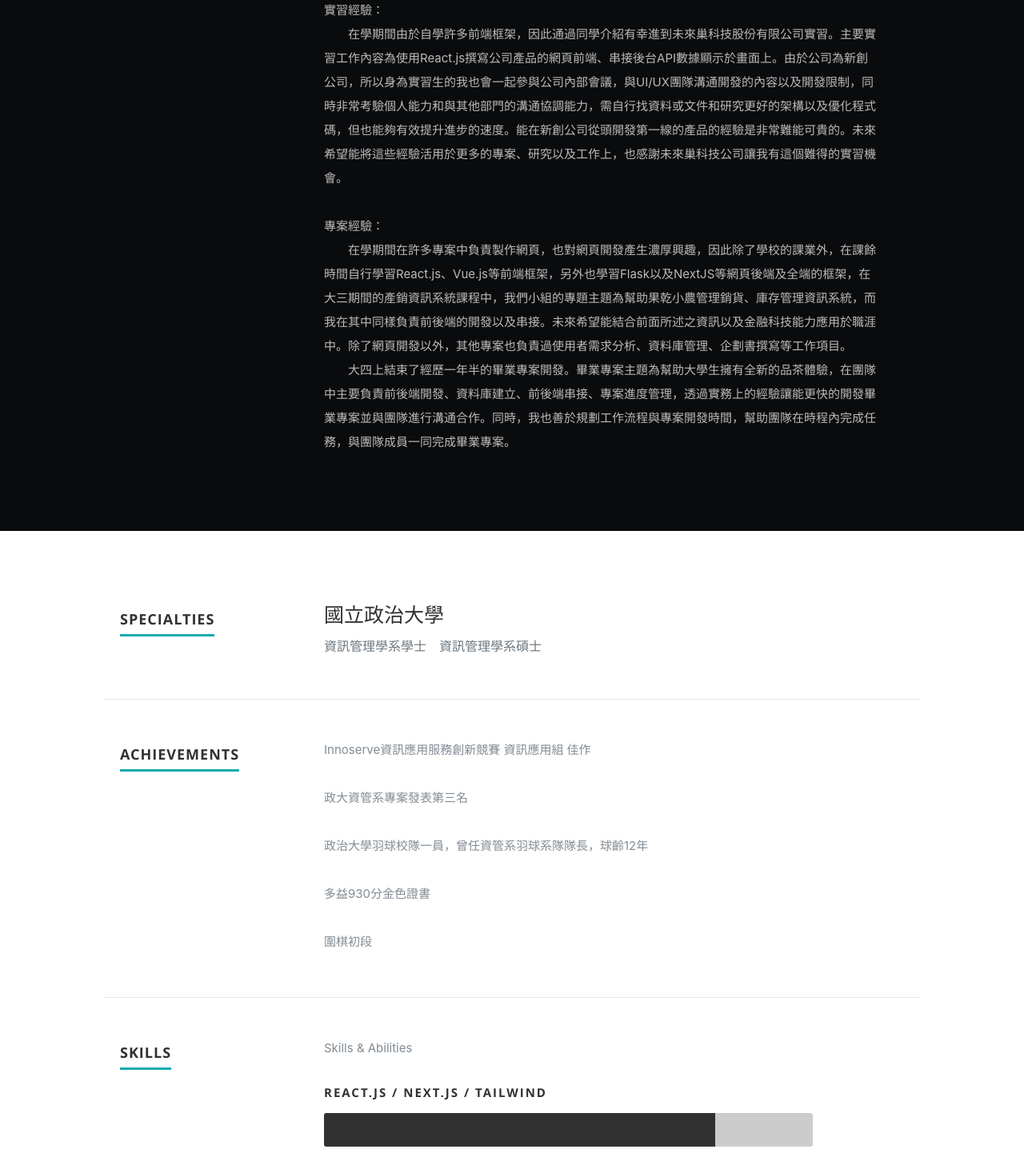
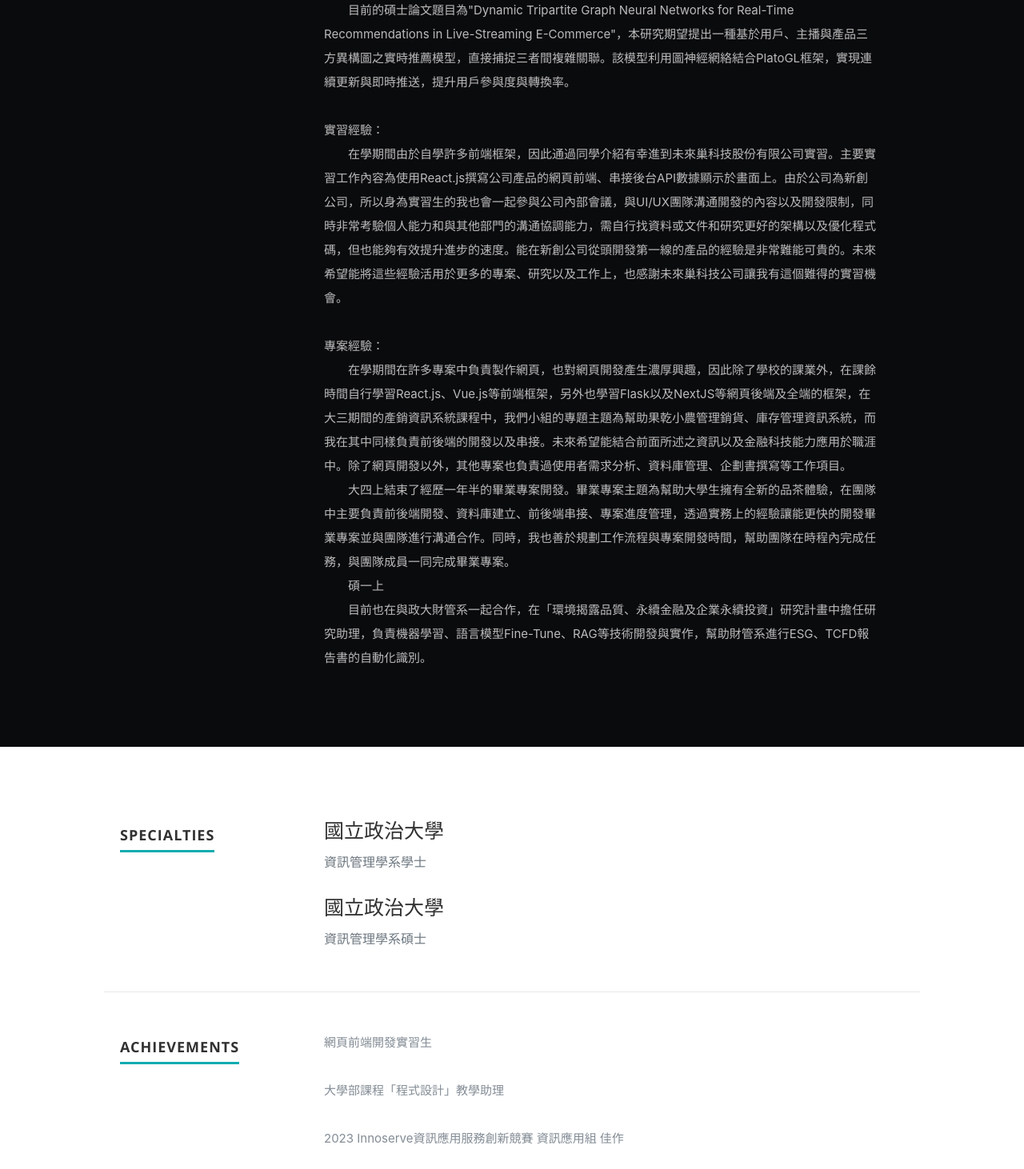
Before and after one commit to Mattis3858/my-portfolio, a React (Create React App) app: page / in a window 1280 px wide. Shown: the part 1330-2792 px from the top of the page at 80% size. Built offline with nearby package versions, Linux system fonts and the light colour scheme.

Commit message:
更新resumeData.js content

```diff
--- a/src/components/ContactUs.js
+++ b/src/components/ContactUs.js
@@ -11,6 +11,9 @@ function ContactUs(props) {
       <div className="row">
         <aside className="eigth columns footer-widgets">
           <div className="widget">
+            <h4>
+              LinkedIn : <a href={resumeData.linkedIn}>朱茂榛</a>
+            </h4>
             <h4>
               Github : <a href={resumeData.github}>Mattis3858</a>
             </h4>
--- a/src/resumeData.js
+++ b/src/resumeData.js
@@ -24,39 +24,62 @@ let resumeData = {
       url: "mailto: mustang3858@gmail.com",
       className: "fas fa-envelope",
     },
+    {
+      name: "LinkedIn",
+      url: "https://www.linkedin.com/in/%E8%8C%82%E6%A6%9B-%E6%9C%B1-152b96259/",
+      className: "fa fa-linkedin",
+    },
   ],
   aboutme:
     // "朱茂榛，現於政治大學資訊管理學系就讀。目前大四，為政大羽球校隊一員，不怕磨練。隨著大學期間不斷的累積讓我逐漸發掘寫程式的樂趣，也透過一次一次的課程專案找到自己有興趣的方向: 網頁開發。之後用了一個寒假的時間學習HTML以及CSS，之後也買了Udemy上的Javascript以及React.js課程，課餘時間也會閱讀React之官方文件持續精進自己的技能，後來大三上的企業資料通訊也讓我更了解專業的網路知識，另外還有一堂產銷資訊系統的課程期末專案需要使用Flask開發系統，而我作為開發人員也了解到前後端溝通的重要，同時透過網路資源以及官方文件自行學習關於後端Node.js以及Express.js，讓我更加確定自己未來的方向，也希望未來能夠進入相關的領域繼續探索。",
     `朱茂榛，大學以及研究所皆在政治大學資訊管理學系就讀，目前碩一。擁有強大problem solving的能力，不畏懼問題，也願意與團隊一起溝通、合作。
         目前為政大羽球校隊一員，不怕磨練。\n
         課業學習：
-        　　在政大資管系不僅習得程式能力，同時也吸收商學以及資訊管理的相關知識。大四期間修習了蕭舜文教授開設的網路安全的資料科學課程，從中學習了非常多機器學習、大型語言模型、資料處理與分析的知識。另外我也對金融方面有相當的興趣，希望能增加金融方面的相關知識，所以選修了財務管理、投資學、財務金融資訊分析以及ESG永續投資與綠色金融創新等金融課程，目前正在修習金融科技學程，期許能學習更多資訊系統以及金融知識。未來也將修習更多人工智慧以及大型語言模型更進階深入的課程，同時增進自己的硬實力與軟實力。\n\n
+        　　在政大資管系不僅習得程式能力，同時也吸收商學以及資訊管理的相關知識。大四期間修習了蕭舜文教授開設的網路安全的資料科學課程，從中學習了非常多機器學習、語言模型、資料處理與分析的知識。另外我也對金融方面有相當的興趣，希望能增加金融方面的相關知識，所以選修了財務管理、投資學、財務金融資訊分析以及ESG永續投資與綠色金融創新等金融課程，大學期間完成修習金融科技學程，期許能學習更多資訊系統以及金融知識。未來也將修習更多人工智慧以及大型語言模型更進階深入的課程，同時增進自己的硬實力與軟實力。
+        　　碩一上擔任資管系大學部的程式設計課程助教，透過設計、教學助教課，幫助大一新生了解Java運作原理、OOP基本概念。
+        　　目前的碩士論文題目為"Dynamic Tripartite Graph Neural Networks for Real-Time Recommendations in Live-Streaming E-Commerce"，本研究期望提出一種基於用戶、主播與產品三方異構圖之實時推薦模型，直接捕捉三者間複雜關聯。該模型利用圖神經網絡結合PlatoGL框架，實現連續更新與即時推送，提升用戶參與度與轉換率。\n
         實習經驗：
         　　在學期間由於自學許多前端框架，因此通過同學介紹有幸進到未來巢科技股份有限公司實習。主要實習工作內容為使用React.js撰寫公司產品的網頁前端、串接後台API數據顯示於畫面上。由於公司為新創公司，所以身為實習生的我也會一起參與公司內部會議，與UI/UX團隊溝通開發的內容以及開發限制，同時非常考驗個人能力和與其他部門的溝通協調能力，需自行找資料或文件和研究更好的架構以及優化程式碼，但也能夠有效提升進步的速度。能在新創公司從頭開發第一線的產品的經驗是非常難能可貴的。未來希望能將這些經驗活用於更多的專案、研究以及工作上，也感謝未來巢科技公司讓我有這個難得的實習機會。\n
         專案經驗：
         　　在學期間在許多專案中負責製作網頁，也對網頁開發產生濃厚興趣，因此除了學校的課業外，在課餘時間自行學習React.js、Vue.js等前端框架，另外也學習Flask以及NextJS等網頁後端及全端的框架，在大三期間的產銷資訊系統課程中，我們小組的專題主題為幫助果乾小農管理銷貨、庫存管理資訊系統，而我在其中同樣負責前後端的開發以及串接。未來希望能結合前面所述之資訊以及金融科技能力應用於職涯中。除了網頁開發以外，其他專案也負責過使用者需求分析、資料庫管理、企劃書撰寫等工作項目。
-        　　大四上結束了經歷一年半的畢業專案開發。畢業專案主題為幫助大學生擁有全新的品茶體驗，在團隊中主要負責前後端開發、資料庫建立、前後端串接、專案進度管理，透過實務上的經驗讓能更快的開發畢業專案並與團隊進行溝通合作。同時，我也善於規劃工作流程與專案開發時間，幫助團隊在時程內完成任務，與團隊成員一同完成畢業專案。`,
+        　　大四上結束了經歷一年半的畢業專案開發。畢業專案主題為幫助大學生擁有全新的品茶體驗，在團隊中主要負責前後端開發、資料庫建立、前後端串接、專案進度管理，透過實務上的經驗讓能更快的開發畢業專案並與團隊進行溝通合作。同時，我也善於規劃工作流程與專案開發時間，幫助團隊在時程內完成任務，與團隊成員一同完成畢業專案。
+        　　碩一上
+        　　目前也在與政大財管系一起合作，在「環境揭露品質、永續金融及企業永續投資」研究計畫中擔任研究助理，負責機器學習、語言模型Fine-Tune、RAG等技術開發與實作，幫助財管系進行ESG、TCFD報告書的自動化識別。`,
   address: "台北市文山區",
   email: "mustang3858@gmail.com",
   website: "https://",
   education: [
     {
       UniversityName: "國立政治大學",
-      specialization: "資訊管理學系學士　資訊管理學系碩士",
+      specialization: "資訊管理學系學士",
+    },
+    {
+      UniversityName: "國立政治大學",
+      specialization: "資訊管理學系碩士",
     },
   ],
   achievements: [
     {
-      Achievements: "Innoserve資訊應用服務創新競賽 資訊應用組 佳作",
+      Achievements: "網頁前端開發實習生",
     },
     {
-      Achievements: "政大資管系專案發表第三名",
+      Achievements: "大學部課程「程式設計」教學助理",
+    },
+    {
+      Achievements: "2023 Innoserve資訊應用服務創新競賽 資訊應用組 佳作",
+    },
+    {
+      Achievements: "2023 政大資管系專案發表第三名",
+    },
+    {
+      Achievements: "多益930分金色證書",
     },
     {
       Achievements: "政治大學羽球校隊一員，曾任資管系羽球系隊隊長，球齡12年",
     },
+
     {
-      Achievements: "多益930分金色證書",
+      Achievements: "新竹縣全縣鋼琴比賽第二名",
     },
     {
       Achievements: "圍棋初段",
@@ -70,19 +93,19 @@ let resumeData = {
     },
     {
       skillid: 4,
-      skillname: "AI / Machine Learning /　Deep Learning / Data Science / LLM",
+      skillname: "AI /  Machine Learning / Deep Learning / LLM / Data Science",
+    },
+    {
+      skillid: 4,
+      skillname: "MySQL / MongoDB / Supabase(PostgreSQL)",
+    },
+    {
+      skillid: 5,
+      skillname: "Node.js / ExpressJS",
     },
     {
       skillid: 5,
       skillname: "Git",
-    },
-    {
-      skillid: 5,
-      skillname: "MySQL / MongoDB / Supabase(PostgreSQL)",
-    },
-    {
-      skillid: 6,
-      skillname: "Node.js / ExpressJS",
     },
     {
       skillid: 6,
@@ -92,15 +115,22 @@ let resumeData = {
   portfolio: [
     {
       name: "TeaJourney",
-      description: "Next.js / Supabase",
+      description: "Next.js / Supabase / LLM / Langchain",
       imgurl: "images/portfolio/teajourney.png",
       url: "https://teajourney.vercel.app/",
+    },
+    {
+      name: "Knowledge Wave",
+      description:
+        "Next.js / TailwindCSS / GCP / Web Crawling / LLM / Langchain",
+      imgurl: "images/portfolio/Knowledge Wave.png",
+      url: "https://data-model-final-project.vercel.app/",
     },
     {
       name: "Production and Selling Information System",
       description: "Python/Flask",
       imgurl: "images/portfolio/information-system.png",
-      url: "http://mattis.pythonanywhere.com/",
+      url: "https://github.com/Mattis3858/Producing_And_Selling_Information_System",
     },
     {
       name: "Better Spotify",
@@ -115,13 +145,6 @@ let resumeData = {
       url: "https://github.com/Mattis3858/Artificial_Intelligence_in_Business_Application",
     },
     {
-      name: "Diary",
-      description: "HTML, CSS, Javascript",
-      imgurl: "images/portfolio/diary-site.png",
-      url: "",
-    },
-
-    {
       name: "Beat Google",
       description: "Java / JSP",
       imgurl: "images/portfolio/beat-google.jpg",
@@ -132,6 +155,8 @@ let resumeData = {
   instagramId: "https://www.instagram.com/zhumaozhen/",
   discordId: "Mattis#2732",
   github: "https://github.com/Mattis3858",
+  linkedIn:
+    "https://www.linkedin.com/in/%E8%8C%82%E6%A6%9B-%E6%9C%B1-152b96259/",
 };
 
 export default resumeData;
```
Also changed, not shown: public/images/portfolio/Knowledge Wave.png (added).
